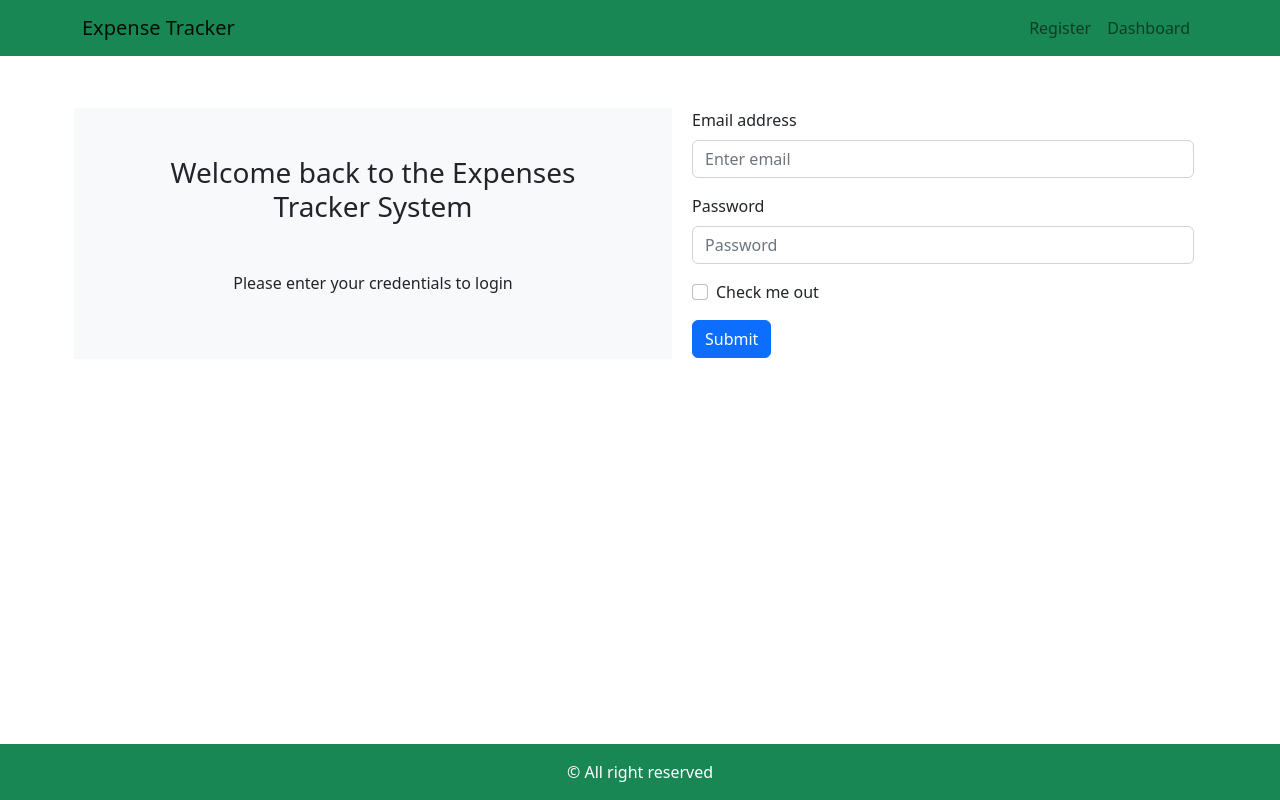
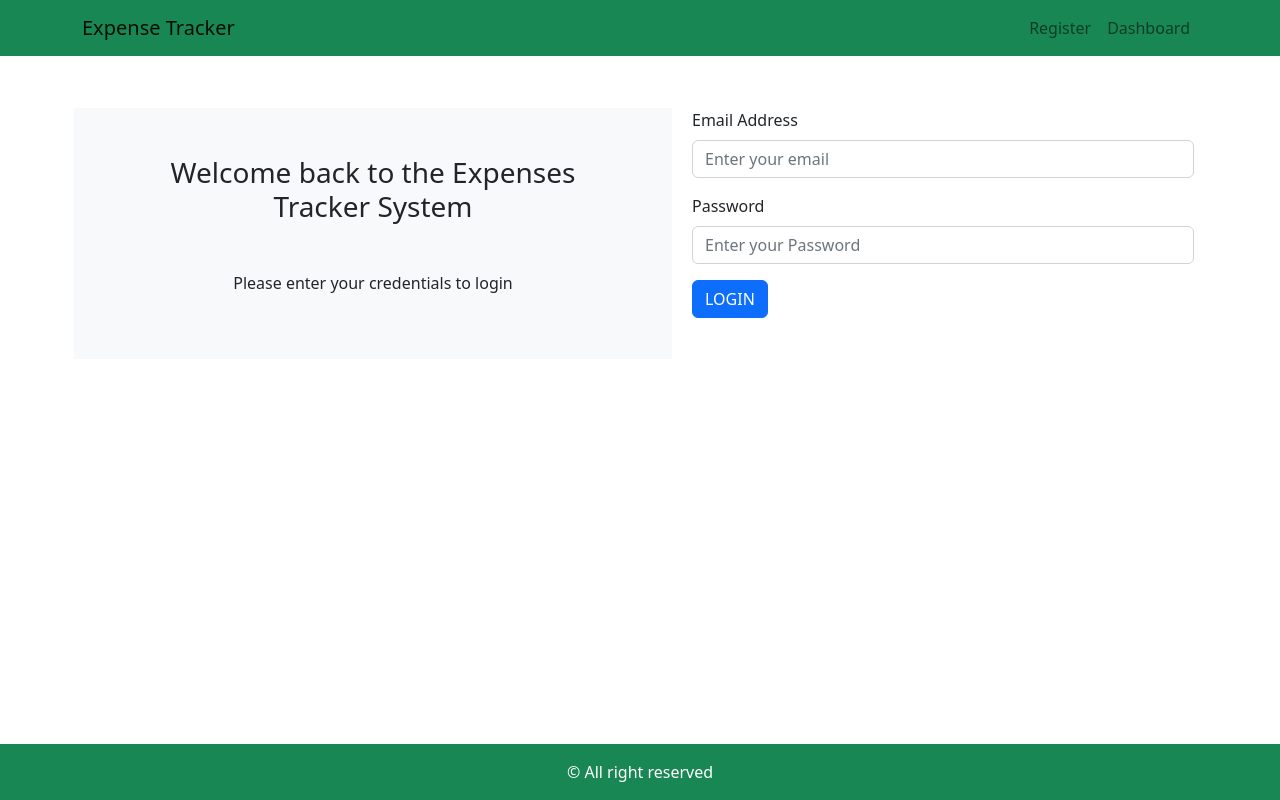
Before and after one commit to roshan-lama-dev/expensetracker-revision, a React (Create React App) app in the folder client/: page / in a window 1280 px wide. Built offline with nearby package versions, Linux system fonts and the light colour scheme.

Commit message:
login ui

```diff
--- /dev/null
+++ b/client/src/components/mainLayout/customField/CustomField.js
@@ -0,0 +1,17 @@
+import React from "react";
+
+import Form from "react-bootstrap/Form";
+
+export const CustomField = ({ label, ...rest }) => {
+  return (
+    <div>
+      {" "}
+      <Form>
+        <Form.Group className="mb-3" controlId="formBasicEmail">
+          <Form.Label>{label}</Form.Label>
+          <Form.Control {...rest} />
+        </Form.Group>
+      </Form>
+    </div>
+  );
+};
--- a/client/src/pages/Login.js
+++ b/client/src/pages/Login.js
@@ -1,10 +1,25 @@
 import React from "react";
 import { MainLayout } from "../components/mainLayout/MainLayout";
 import Container from "react-bootstrap/esm/Container";
-import Button from "react-bootstrap/Button";
-import Form from "react-bootstrap/Form";
-
+import { Form, Button } from "react-bootstrap";
+import { CustomField } from "../components/mainLayout/customField/CustomField";
+// import { Button } from "bootstrap";
 const Login = () => {
+  const fields = [
+    {
+      label: "Email Address",
+      placeholder: "Enter your email",
+      name: "name",
+      required: true,
+    },
+    {
+      label: "Password",
+      placeholder: "Enter your Password",
+      name: "password",
+      required: true,
+      type: "password",
+    },
+  ];
   return (
     <MainLayout>
       <Container className="mt-5">
@@ -15,20 +30,11 @@ const Login = () => {
           </div>
           <div className="col m-1">
             <Form>
-              <Form.Group className="mb-3" controlId="formBasicEmail">
-                <Form.Label>Email address</Form.Label>
-                <Form.Control type="email" placeholder="Enter email" />
-              </Form.Group>
-
-              <Form.Group className="mb-3" controlId="formBasicPassword">
-                <Form.Label>Password</Form.Label>
-                <Form.Control type="password" placeholder="Password" />
-              </Form.Group>
-              <Form.Group className="mb-3" controlId="formBasicCheckbox">
-                <Form.Check type="checkbox" label="Check me out" />
-              </Form.Group>
+              {fields.map((item, index) => (
+                <CustomField {...item} />
+              ))}
               <Button variant="primary" type="submit">
-                Submit
+                LOGIN
               </Button>
             </Form>
           </div>
```
Also changed, not shown: 1 other file (tests, documents, lock files or other folders).
